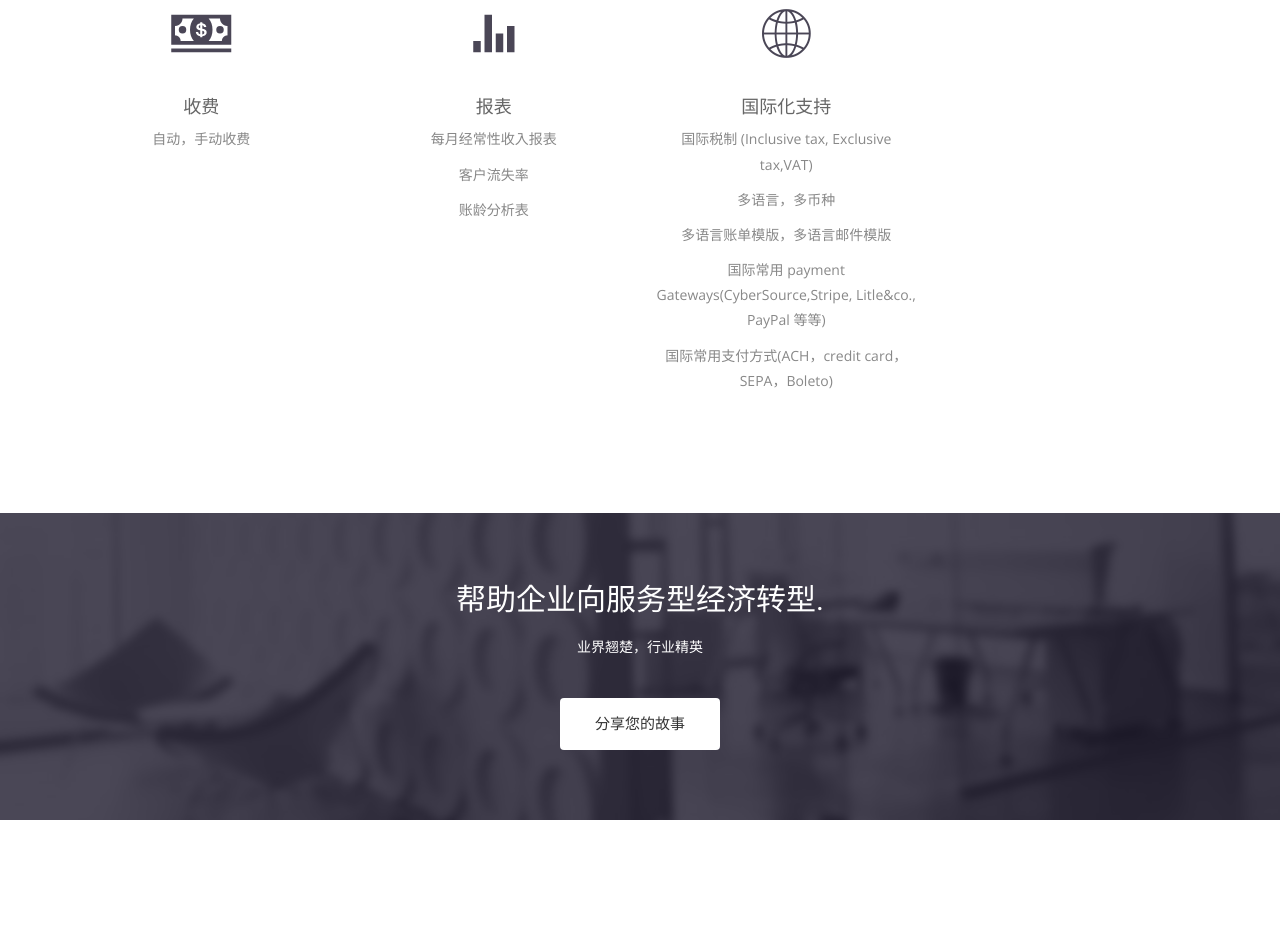
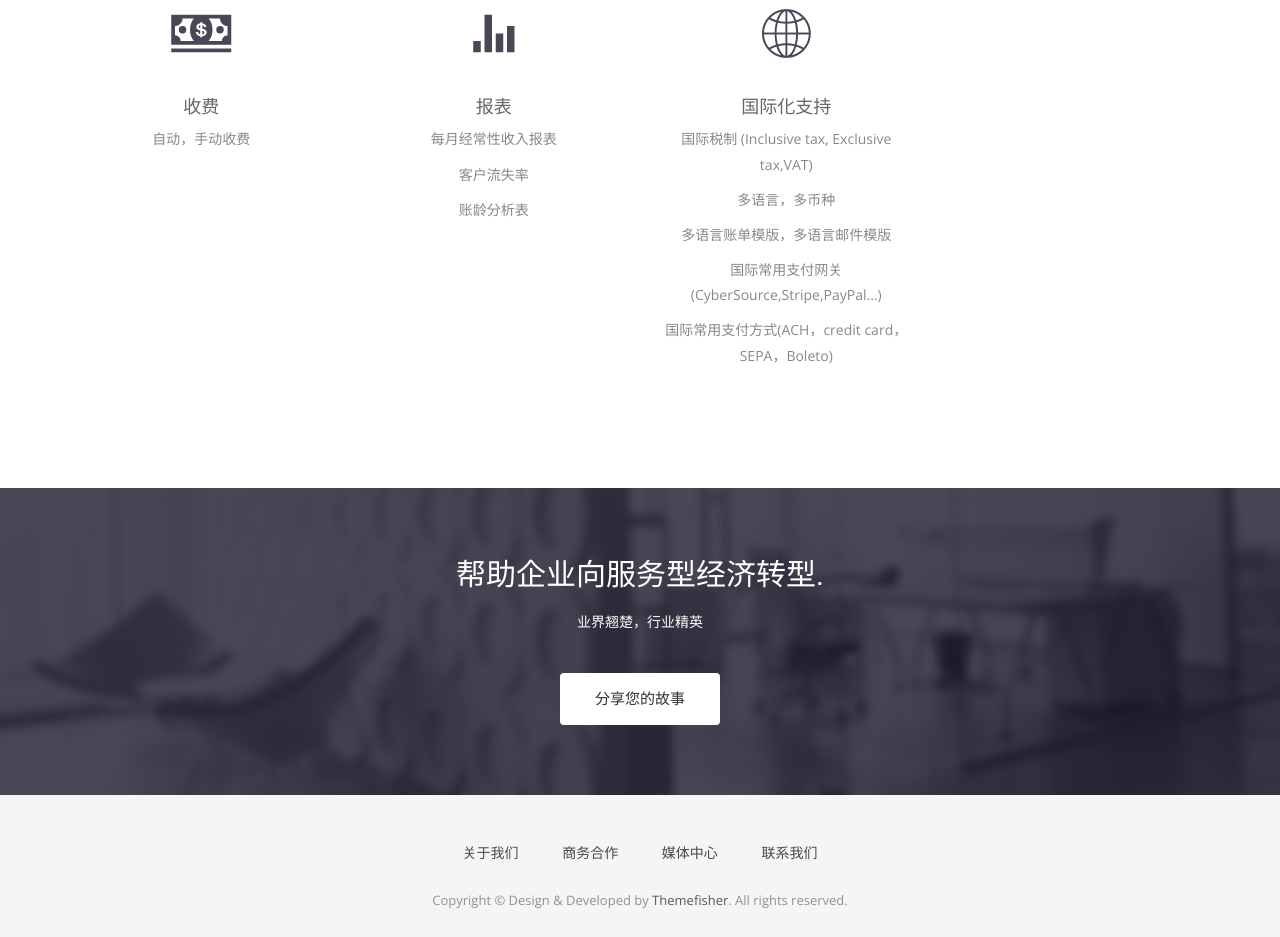
Before and after one commit to dreampivot/slipscloud.github.io, a Jekyll site: the page built from index.html, in a window 1280 px wide and 1400 px high, scrolled down 2411 px. Shown: the top 937 px of the window. Built offline with Jekyll 4.4.1, drawn with Linux system fonts in a browser that asks for light colours; nearby versions of some CDN libraries; some web fonts are replaced; some of the changed text lies outside the part shown.

```diff
--- a/index.html
+++ b/index.html
@@ -143,7 +143,7 @@ permalink: /
           <p>国际税制 (Inclusive tax, Exclusive tax,VAT)</p>
           <p>多语言，多币种</p>
           <p>多语言账单模版，多语言邮件模版</p>
-          <p>国际常用 payment Gateways(CyberSource,Stripe, Litle&co., PayPal 等等)</p>
+          <p>国际常用支付网关(CyberSource,Stripe,PayPal...)</p>
           <p>国际常用支付方式(ACH，credit card，SEPA，Boleto)</p>
         </div>
       </div>
@@ -239,10 +239,10 @@ permalink: /
             </div>
             <div>
               <img src="img/cotation.png" alt="IMG">
-                <p>"This Company created an e-commerce site with the tools to make our business a success, with innovative ideas we feel that our site has unique elements that make us stand out from the crowd."</p>
+                <p>"This Company created an e-commerce sit innov ideas we feel that our site has unique elements that make us stand out from the crowd."</p>
                 <div class="user">
                   <img src="img/item-img1.jpg" alt="Pepole">
-                  <p><span>Rose Ray</span> CEO-Themefisher</p>
+                  <p><span>Rose Ray</span> CEO-The</p>
                 </div>
             </div>
           </div>
@@ -251,3 +251,4 @@ permalink: /
     </div>
   </div>
 </section>
+-->
```
Also changed, not shown: other parts of index.html (+3 -3 lines).
